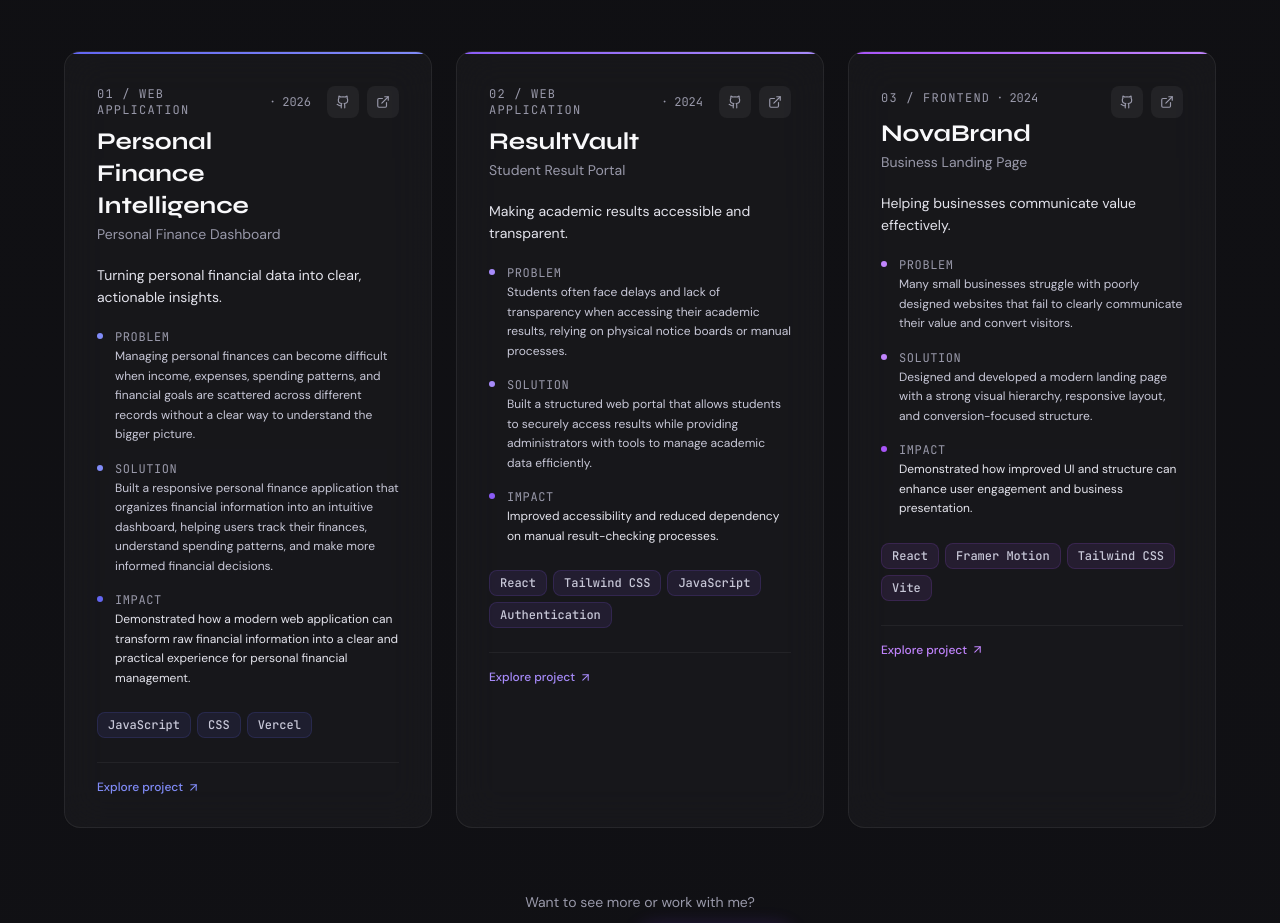
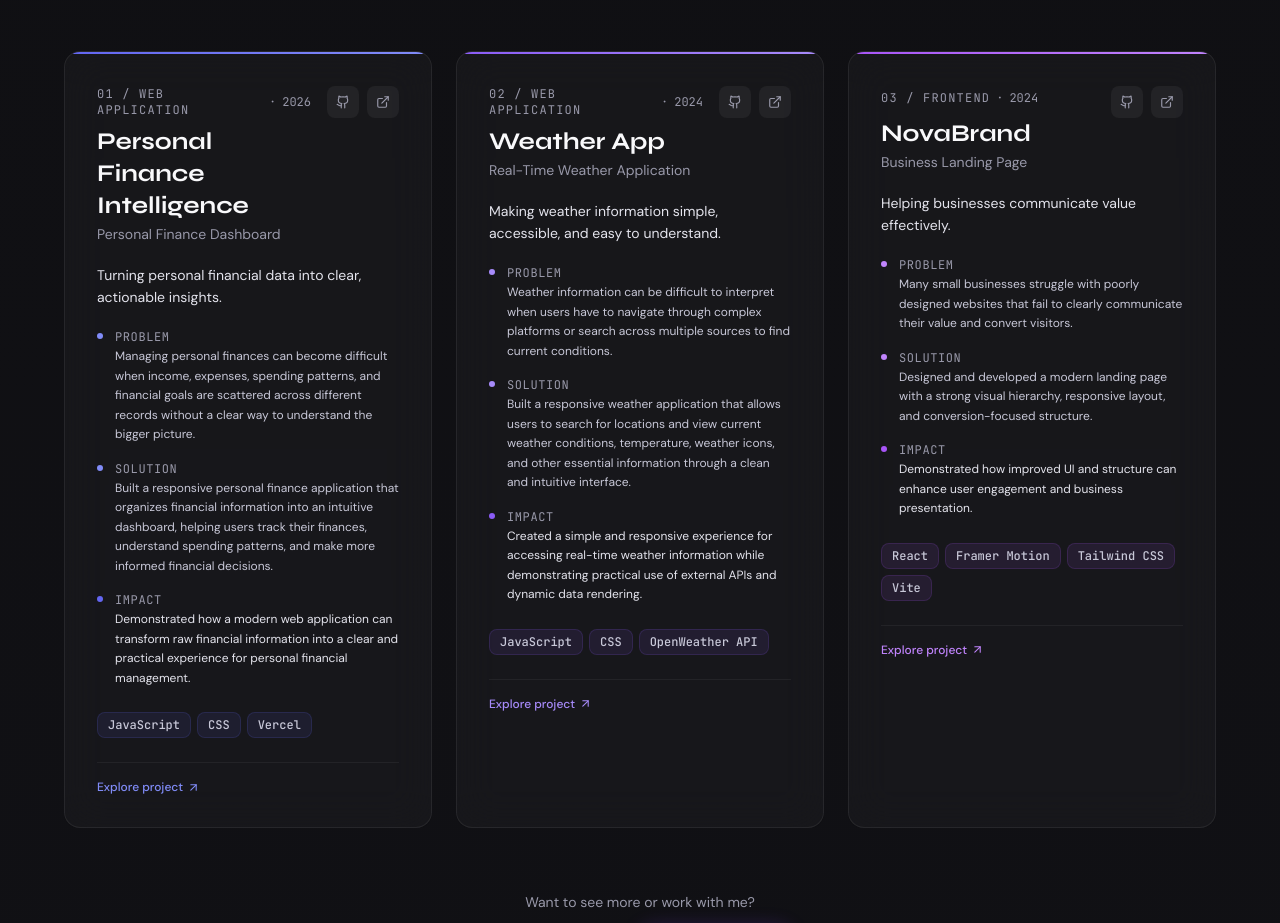
Before and after one commit to Ayanrinde/MY-PORTFOLIO-, a React (Vite) app: page / in a window 1280 px wide. Shown: the part 1300-2223 px from the top of the page. Built offline with nearby package versions, Linux system fonts and the light colour scheme.

Commit message:
Replace NovaBrand with Weather-App

```diff
--- a/src/data/projects.js
+++ b/src/data/projects.js
@@ -27,25 +27,25 @@ export const projects = [
 
   {
   id: 2,
-    slug: 'student-portal',
-    title: 'ResultVault',
-    subtitle: 'Student Result Portal',
-    tagline: 'Making academic results accessible and transparent.',
+  slug: 'weather-app',
+  title: 'Weather App',
+  subtitle: 'Real-Time Weather Application',
+  tagline: 'Making weather information simple, accessible, and easy to understand.',
 
   problem:
-      'Students often face delays and lack of transparency when accessing their academic results, relying on physical notice boards or manual processes.',
+    'Weather information can be difficult to interpret when users have to navigate through complex platforms or search across multiple sources to find current conditions.',
 
   solution:
-      'Built a structured web portal that allows students to securely access results while providing administrators with tools to manage academic data efficiently.',
+    'Built a responsive weather application that allows users to search for locations and view current weather conditions, temperature, weather icons, and other essential information through a clean and intuitive interface.',
 
   impact:
-      'Improved accessibility and reduced dependency on manual result-checking processes.',
+    'Created a simple and responsive experience for accessing real-time weather information while demonstrating practical use of external APIs and dynamic data rendering.',
 
-    tags: ['React', 'Tailwind CSS', 'JavaScript', 'Authentication'],
+  tags: ['JavaScript', 'CSS', 'OpenWeather API'],
   color: '#8b5cf6',
   colorLight: '#a78bfa',
-    github: 'https://github.com/Ayanrinde/Student-Portal',
-    demo: 'https://student-portal-azure-eta.vercel.app',
+  github: 'https://github.com/Ayanrinde/Weather-App',
+  demo: 'https://weather-app-omega-18.vercel.app/',
   featured: true,
   year: '2024',
   category: 'Web Application',
```
Lines whose indentation alone changed are shown as unchanged.
